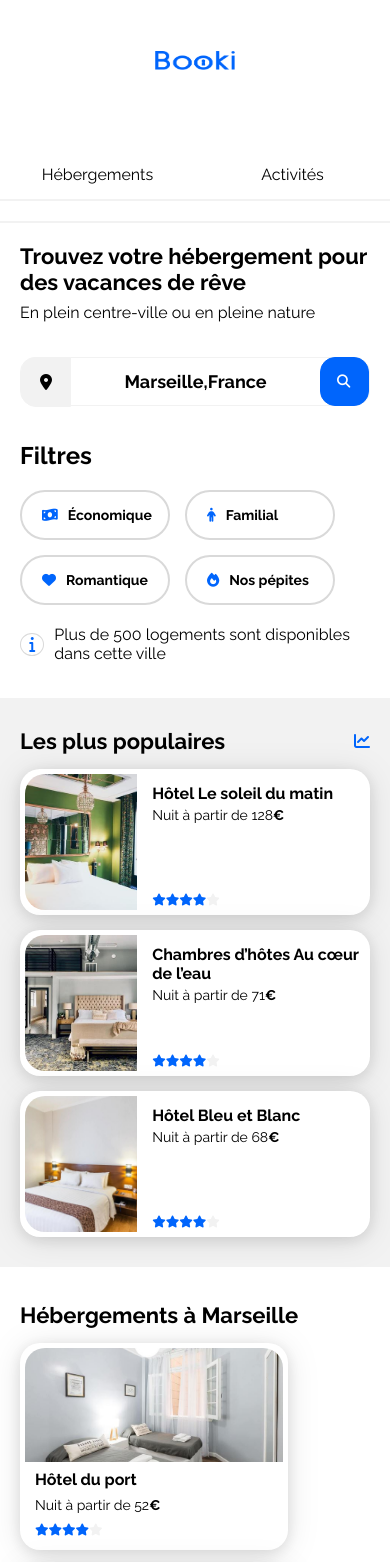
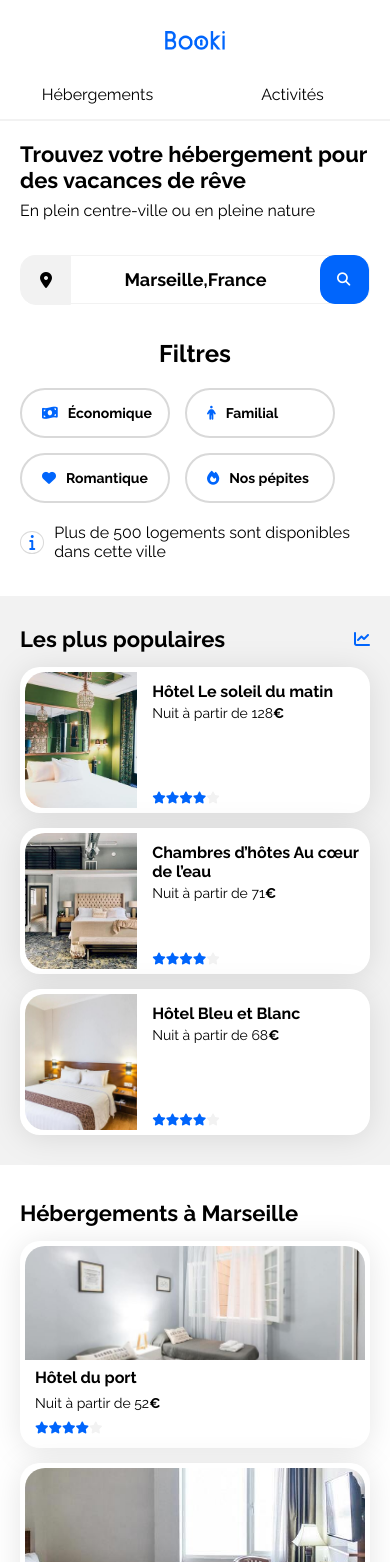
Before and after one commit to NabilSli/Projet2-booki, a plain HTML site: page index.html in a window 390 px wide. Shown: the top 1562 px of the page. Drawn offline with Linux system fonts and the light colour scheme.

Commit message:
tweaking gaps and spaces to fit wireframe

```diff
--- a/css/style.css
+++ b/css/style.css
@@ -290,10 +290,6 @@ main {
     box-sizing: border-box;
 }
 
-.card {
-    box-shadow: 0px 3px 15px rgba(0, 0, 0, 0.1);
-}
-
 /****** Hebergements ***********/
 .hebergements {
     width: 65%;
@@ -308,14 +304,13 @@ main {
 }
 
 .hebergements-cards {
-    display: flex;
-    flex-direction: row;
-    flex-wrap: wrap;
+    display: grid;
+    grid-template-columns: 1fr 1fr 1fr;
     gap: 30px;
 }
 
 .hebergements-cards .card {
-    width: 250px;
+    width: 100%;
 }
 
 .hebergements-cards img {
@@ -402,12 +397,13 @@ main {
     margin: 65px 30px 65px 30px;
 }
 .activites-cards {
-    display: flex;
+    display: grid;
+    grid-template-columns: 1fr 1fr 1fr 1fr;
     gap: 30px;
 }
 
 .activites-cards .card {
-    width: 30%;
+    width: 100%;
     height: 440px;
     padding: 0;
 }
@@ -545,12 +541,11 @@ footer {
     }
 
     .hebergements-cards .card {
-        width: 268px;
+        width: 100%;
         height: 207.25px;
     }
 
     .hebergements-cards .card img {
-        width: 258px;
         height: 114px;
     }
 
@@ -577,14 +572,13 @@ footer {
     }
 
     .populaires-cards {
-        display: flex;
-        flex-direction: row;
-        justify-content: center;
+        display: grid;
+        grid-template-columns: 1fr 1fr 1fr;
         gap: 20px;
     }
 
     .populaires-cards .card {
-        width: 275px;
+        width: 100%;
         height: 146px;
         margin-top: 20px;
     }
@@ -640,11 +634,9 @@ footer {
         flex-direction: column;
         align-items: center;
         margin: 0px 0px 30px 0px;
-        padding-bottom: 0;
-        padding-top: 20px;
-        border-bottom:solid 2px var(--main-bg-color);
+        padding: 0;
         margin-bottom: 20px;
-        padding-bottom: 20px;
+
 
     }
 
@@ -652,7 +644,9 @@ footer {
       display: flex;
       justify-content: center;
       align-items: center;
-      padding: 30px;
+      padding-bottom: 30px;
+      padding-top: 40px;
+      margin: 0;
     }
 
     .page-title {
@@ -667,10 +661,6 @@ footer {
     .menu-nav {
         width: 100%;
         justify-content: space-around;
-    }
-
-    .logo img {
-        width: 80px;
     }
 
     .menu-nav a:hover {
@@ -746,7 +736,8 @@ footer {
     .filtres {
         display: flex;
         flex-direction: column;
-        align-items: flex-start;
+        align-items: center;
+        justify-content: center;
         margin-top: 35px;
         margin-bottom: 20px;
     }
@@ -797,6 +788,7 @@ footer {
     }
 
     .populaires-cards {
+        display: flex;
         flex-direction: column;
         gap: 0;
     }
@@ -816,6 +808,8 @@ footer {
     }
 
     .hebergements-cards {
+        display: flex;
+        flex-direction: column;
         gap: 15px;
     }
 
@@ -842,12 +836,13 @@ footer {
     }
 
     .activites-cards {
+        display: flex;
         flex-direction: column;
         gap: 15px;
     }
 
     .activites-cards .card {
-        width: 315px;
+        width: 100%;
         height: 200px;
     }
 
@@ -856,7 +851,7 @@ footer {
     }
 
     .activites-cards .card-content {
-        padding: 6px 10px;
+        padding: 6px 10px 25px 10px;
     }
 
     /*** footer ***/
```
